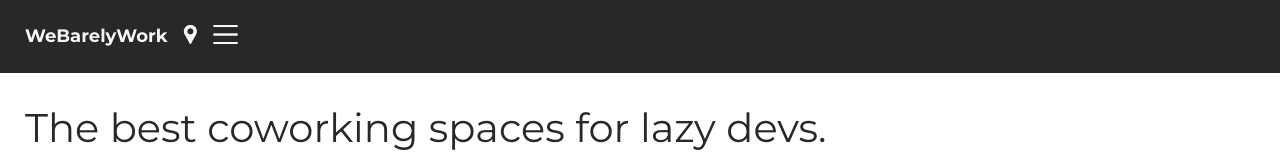
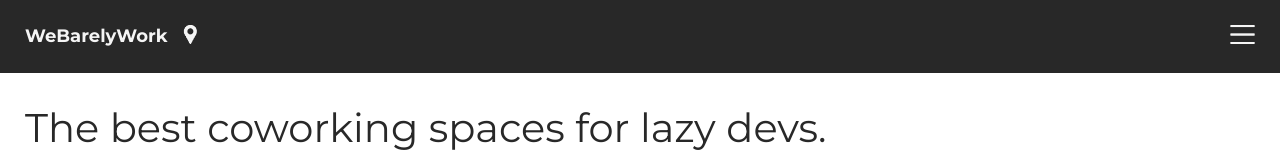
Before and after one commit to giraldiego/coworking-space-site, a plain HTML site: page index.html in a window 1280 px wide. Shown: the top 160 px of the page. Drawn offline with Linux system fonts and the light colour scheme.

Commit message:
Position the menu icon

```diff
--- a/index.css
+++ b/index.css
@@ -14,7 +14,6 @@ header {
   font-size: 18px;
   font-weight: 700;
 }
-
 
 ul {
     display: flex;
@@ -33,6 +32,11 @@ li {
   width: 25px;
 }
 
+.align-right {
+    margin-left: auto;
+    /* margin: auto 0 auto auto; */
+}
+
 h1 {
     font-size: 40px;
     font-weight: 400;
```
